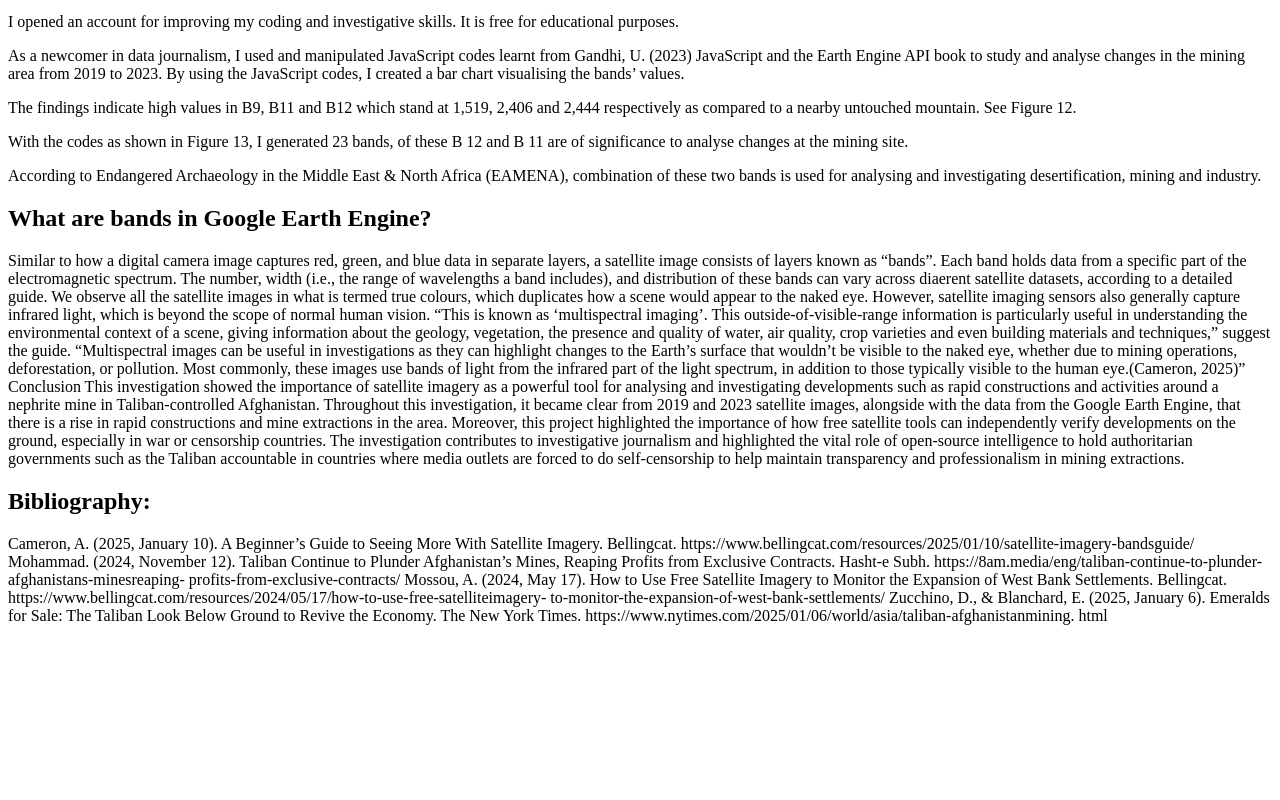
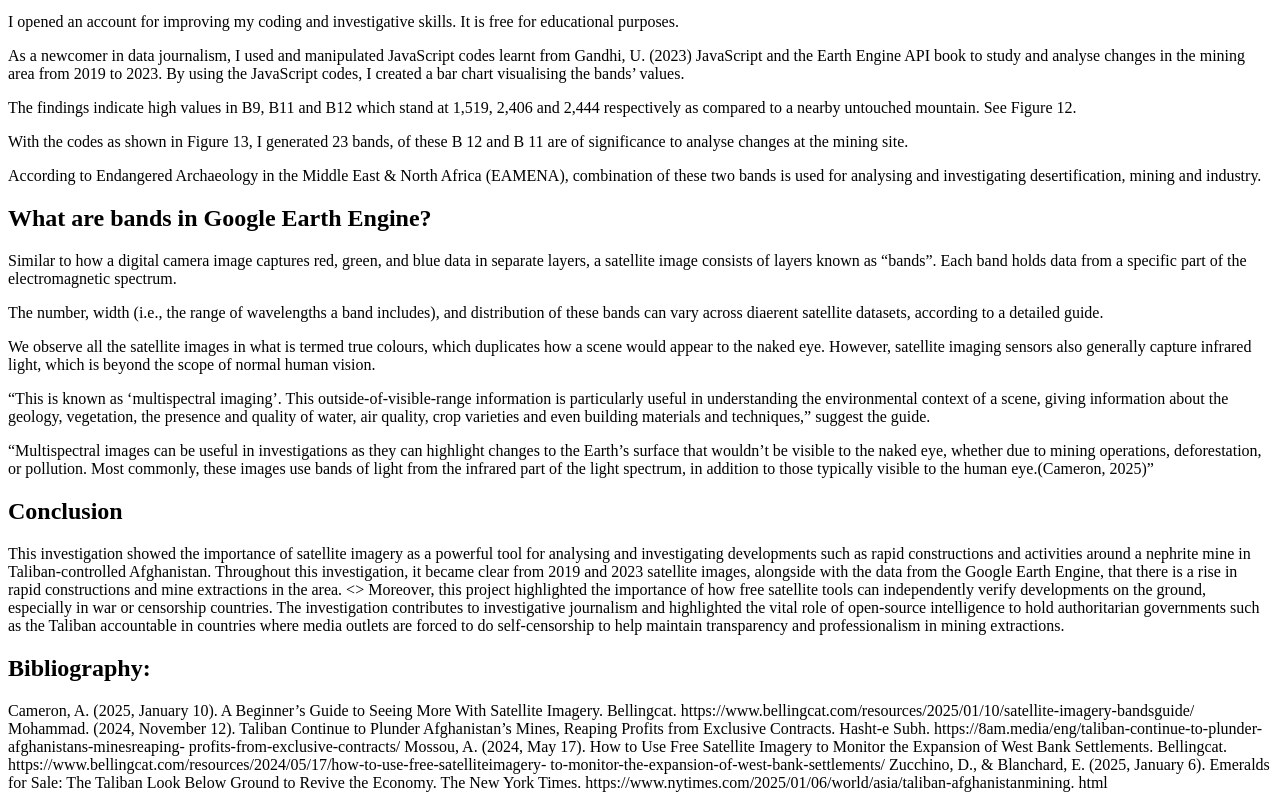
Before and after one commit to waisalizai/Afghan_mining_project, a plain HTML site: page index.html in a window 1280 px wide. Shown: the part 1303-2103 px from the top of the page. Before the commit the page ends 1936 px from the top, so only its background shows below. Drawn offline with Linux system fonts and the light colour scheme.

Commit message:
writing sentences

```diff
--- a/index.html
+++ b/index.html
@@ -90,30 +90,37 @@ By using the JavaScript codes, I created a bar chart visualising the bands’ va
 
         <h2> What are bands in Google Earth Engine? </h2>
 
-        Similar to how a digital camera image captures red, green, and blue data in separate
+        <p> Similar to how a digital camera image captures red, green, and blue data in separate
         layers, a satellite image consists of layers known as “bands”. Each band holds data
-        from a specific part of the electromagnetic spectrum. The number, width (i.e., the range
+        from a specific part of the electromagnetic spectrum. </p>
+
+        <p> The number, width (i.e., the range
         of wavelengths a band includes), and distribution of these bands can vary across
-        diaerent satellite datasets, according to a detailed guide.
-        We observe all the satellite images in what is termed true colours, which duplicates
+        diaerent satellite datasets, according to a detailed guide. </p>
+
+        <p> We observe all the satellite images in what is termed true colours, which duplicates
         how a scene would appear to the naked eye. However, satellite imaging sensors also
-        generally capture infrared light, which is beyond the scope of normal human vision.
-        “This is known as ‘multispectral imaging’. This outside-of-visible-range information is
+        generally capture infrared light, which is beyond the scope of normal human vision. </p>
+
+        <p> “This is known as ‘multispectral imaging’. This outside-of-visible-range information is
         particularly useful in understanding the environmental context of a scene, giving
         information about the geology, vegetation, the presence and quality of water, air quality,
-        crop varieties and even building materials and techniques,” suggest the guide.
-        “Multispectral images can be useful in investigations as they can highlight changes to
+        crop varieties and even building materials and techniques,” suggest the guide. </p>
+
+        <p> “Multispectral images can be useful in investigations as they can highlight changes to
         the Earth’s surface that wouldn’t be visible to the naked eye, whether due to mining
         operations, deforestation, or pollution. Most commonly, these images use bands of light
         from the infrared part of the light spectrum, in addition to those typically visible to the
-        human eye.(Cameron, 2025)”
-        Conclusion
-        This investigation showed the importance of satellite imagery as a powerful tool for
+        human eye.(Cameron, 2025)” </p>
+
+        <h2> Conclusion </h2>
+
+        <p> This investigation showed the importance of satellite imagery as a powerful tool for
         analysing and investigating developments such as rapid constructions and activities
         around a nephrite mine in Taliban-controlled Afghanistan. Throughout this investigation,
         it became clear from 2019 and 2023 satellite images, alongside with the data from the
         Google Earth Engine, that there is a rise in rapid constructions and mine extractions in
-        the area.
+        the area. <>
         Moreover, this project highlighted the importance of how free satellite tools can
         independently verify developments on the ground, especially in war or censorship
         countries. The investigation contributes to investigative journalism and highlighted the
```
